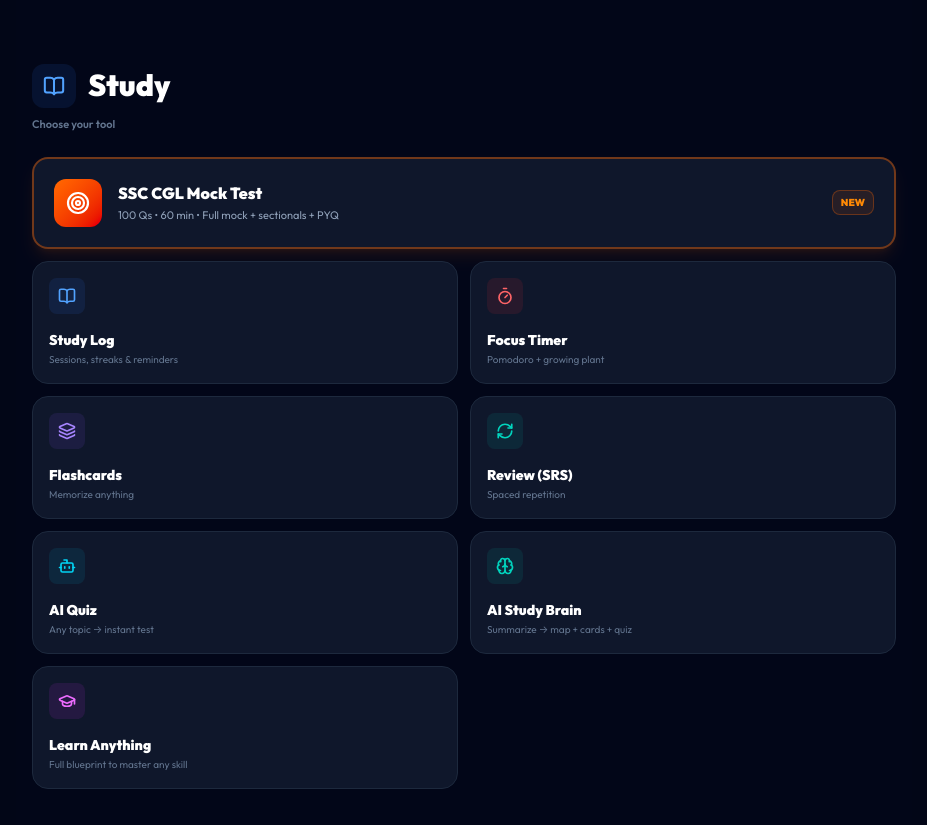
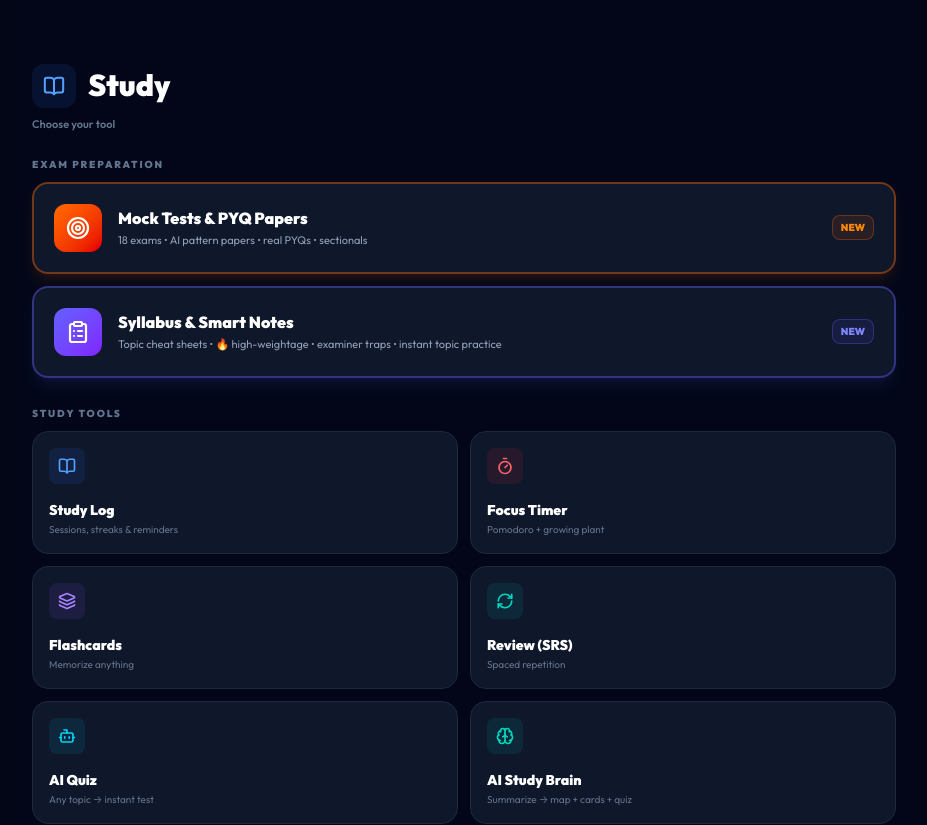
Before and after one commit to prashant14391443-ship-it/daily-goal, a Next.js app: page /study-tracker in a window 1280 px wide. Shown: the top 825 px of the page, without its empty margins (176-1103 px from the left). Built offline with nearby package versions, Linux system fonts and the light colour scheme; no server answers.

Commit message:
Study hub: generic mock test card + Syllabus & Smart Notes entry

```diff
--- a/app/study-tracker/page.tsx
+++ b/app/study-tracker/page.tsx
@@ -1,8 +1,11 @@
 "use client";
 import Link from "next/link";
-import { BookOpen, Timer, Layers, Brain, Bot, RefreshCw, GraduationCap, Target } from "lucide-react";
+import { BookOpen, Timer, Layers, Brain, Bot, RefreshCw, GraduationCap, Target, ClipboardList } from "lucide-react";
+import { ALL_EXAMS } from "@/lib/examPatterns";
 
 export default function StudyHub() {
+  const examCount = ALL_EXAMS.length;
+
   return (
     <main className="min-h-screen bg-slate-950 text-white px-4 pt-16 pb-24 max-w-4xl mx-auto">
       {/* 🌆 CALM HERO */}
@@ -16,22 +19,41 @@ export default function StudyHub() {
         <p className="text-[11px] text-slate-500 font-semibold mt-2">Choose your tool</p>
       </div>
 
-      <div className="grid grid-cols-2 gap-3">
-        {/* ⭐ FEATURED: SSC CGL Mock Test (full-width, top position) */}
-        <Link href="/test" className="press col-span-2 bg-slate-900 border-2 border-orange-500/40 rounded-2xl p-5 hover:border-orange-500/60 transition-all shadow-lg shadow-orange-500/10">
+      {/* ═══════════ SECTION 1: EXAM PREPARATION ═══════════ */}
+      <p className="text-[10px] font-black uppercase tracking-[0.18em] text-slate-500 mb-2.5">Exam Preparation</p>
+      <div className="grid gap-3 mb-7">
+        {/* ⭐ FEATURED: Mock Tests & PYQ Papers (all exams) */}
+        <Link href="/test" className="press bg-slate-900 border-2 border-orange-500/40 rounded-2xl p-5 hover:border-orange-500/60 transition-all shadow-lg shadow-orange-500/10">
           <div className="flex items-center gap-4">
             <span className="w-12 h-12 shrink-0 rounded-xl bg-gradient-to-br from-orange-500 to-red-600 text-white flex items-center justify-center">
               <Target size={24} strokeWidth={2.2} />
             </span>
-            <div className="flex-1">
-              <p className="font-black text-base text-white">SSC CGL Mock Test</p>
-              <p className="text-[11px] text-slate-400 mt-0.5">100 Qs • 60 min • Full mock + sectionals + PYQ</p>
+            <div className="flex-1 min-w-0">
+              <p className="font-black text-base text-white">Mock Tests & PYQ Papers</p>
+              <p className="text-[11px] text-slate-400 mt-0.5">{examCount} exams • AI pattern papers • real PYQs • sectionals</p>
             </div>
             <span className="text-[10px] font-black text-orange-400 bg-orange-500/10 border border-orange-500/30 px-2 py-1 rounded-lg">NEW</span>
           </div>
         </Link>
 
-        {/* Row 1 */}
+        {/* 📘 FEATURED: Syllabus & Smart Notes */}
+        <Link href="/study/syllabus" className="press bg-slate-900 border-2 border-indigo-500/40 rounded-2xl p-5 hover:border-indigo-500/60 transition-all shadow-lg shadow-indigo-500/10">
+          <div className="flex items-center gap-4">
+            <span className="w-12 h-12 shrink-0 rounded-xl bg-gradient-to-br from-indigo-500 to-violet-600 text-white flex items-center justify-center">
+              <ClipboardList size={24} strokeWidth={2.2} />
+            </span>
+            <div className="flex-1 min-w-0">
+              <p className="font-black text-base text-white">Syllabus & Smart Notes</p>
+              <p className="text-[11px] text-slate-400 mt-0.5">Topic cheat sheets • 🔥 high-weightage • examiner traps • instant topic practice</p>
+            </div>
+            <span className="text-[10px] font-black text-indigo-400 bg-indigo-500/10 border border-indigo-500/30 px-2 py-1 rounded-lg">NEW</span>
+          </div>
+        </Link>
+      </div>
+
+      {/* ═══════════ SECTION 2: STUDY TOOLS ═══════════ */}
+      <p className="text-[10px] font-black uppercase tracking-[0.18em] text-slate-500 mb-2.5">Study Tools</p>
+      <div className="grid grid-cols-2 gap-3">
         <Link href="/studylog" className="press bg-slate-900 border border-slate-800 rounded-2xl p-4 hover:border-slate-700 transition-colors">
           <span className="w-9 h-9 rounded-lg bg-blue-500/10 text-blue-400 flex items-center justify-center mb-4">
             <BookOpen size={18} strokeWidth={2.2} />
@@ -48,7 +70,6 @@ export default function StudyHub() {
           <p className="text-[10px] text-slate-500 mt-0.5">Pomodoro + growing plant</p>
         </Link>
 
-        {/* Row 2 */}
         <Link href="/flashcards" className="press bg-slate-900 border border-slate-800 rounded-2xl p-4 hover:border-slate-700 transition-colors">
           <span className="w-9 h-9 rounded-lg bg-violet-500/10 text-violet-400 flex items-center justify-center mb-4">
             <Layers size={18} strokeWidth={2.2} />
@@ -65,7 +86,6 @@ export default function StudyHub() {
           <p className="text-[10px] text-slate-500 mt-0.5">Spaced repetition</p>
         </Link>
 
-        {/* Row 3 */}
         <Link href="/quiz" className="press bg-slate-900 border border-slate-800 rounded-2xl p-4 hover:border-slate-700 transition-colors">
           <span className="w-9 h-9 rounded-lg bg-cyan-500/10 text-cyan-400 flex items-center justify-center mb-4">
             <Bot size={18} strokeWidth={2.2} />
```
